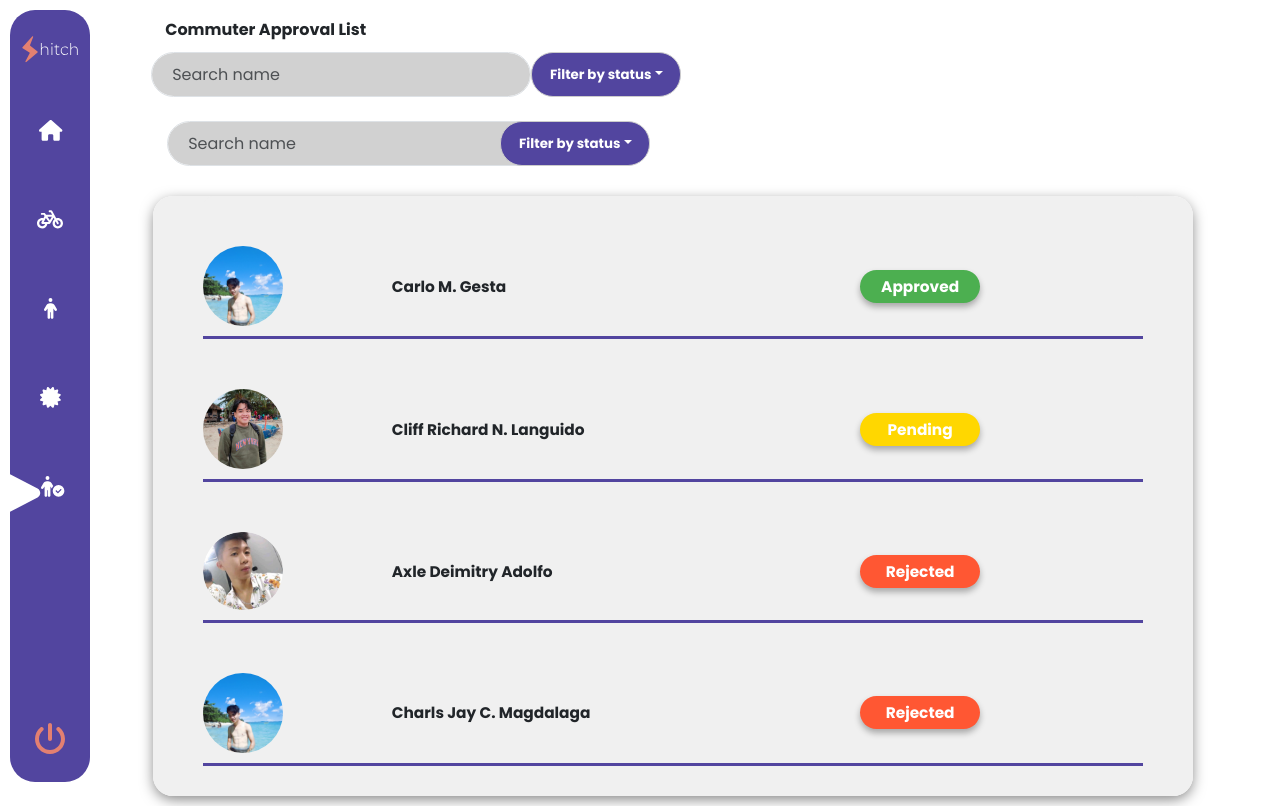
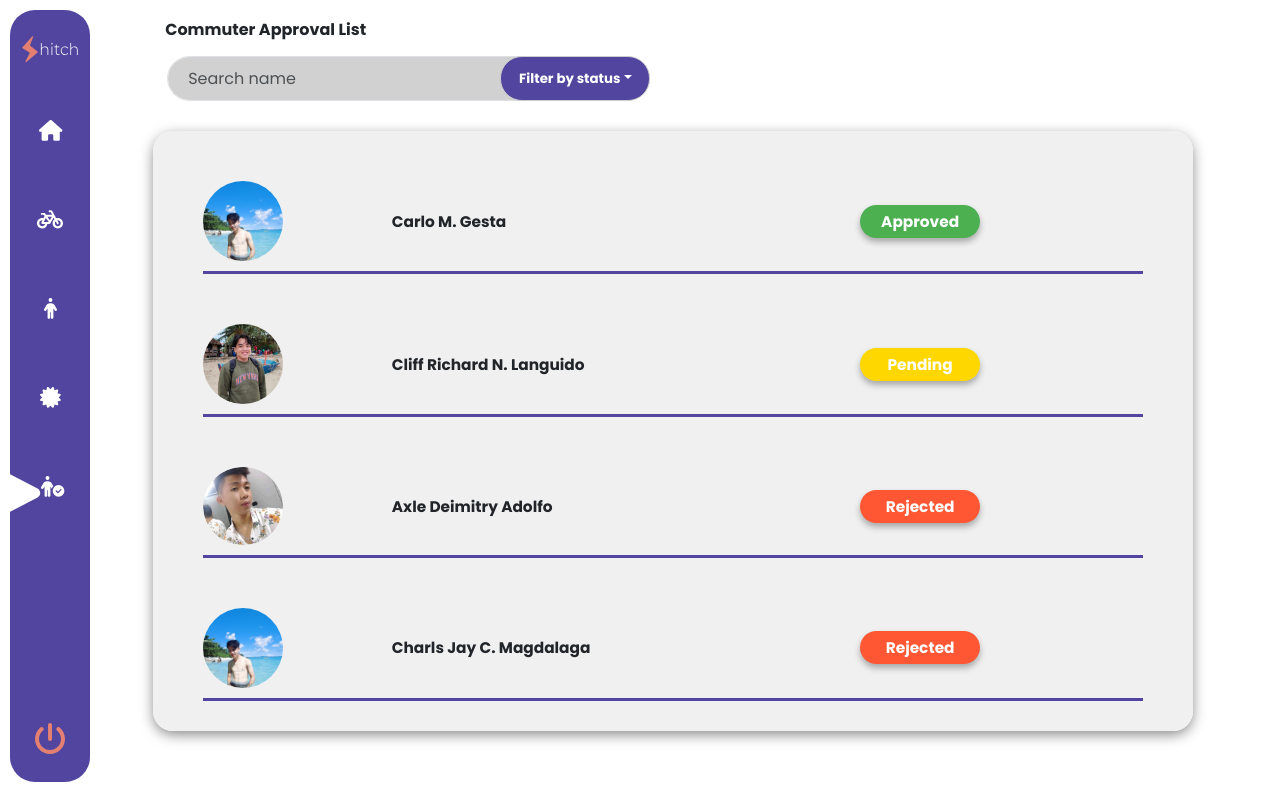
Before and after one commit to wingled22/pagyeonjaFrontEnd, a React (Vite) app: page /commuter-approval in a window 1280 px wide. Built offline with nearby package versions, Linux system fonts and the light colour scheme.

Commit message:
fix some bugs

```diff
--- a/src/routes/CommuterApprovalPage.jsx
+++ b/src/routes/CommuterApprovalPage.jsx
@@ -17,9 +17,9 @@ const CommuterApprovalPage = () => {
         Commuter Approval List
       </div>
 
-      <Row>
+      {/* <Row>
         <CommuterApprovalSearchAndFilter />
-      </Row>
+      </Row> */}
 
       <Row
         className="mt-xs-1 mt-lg-1 mt-sm-1 mt-md-1 mt-xl-1 ms-sm-1"
```
